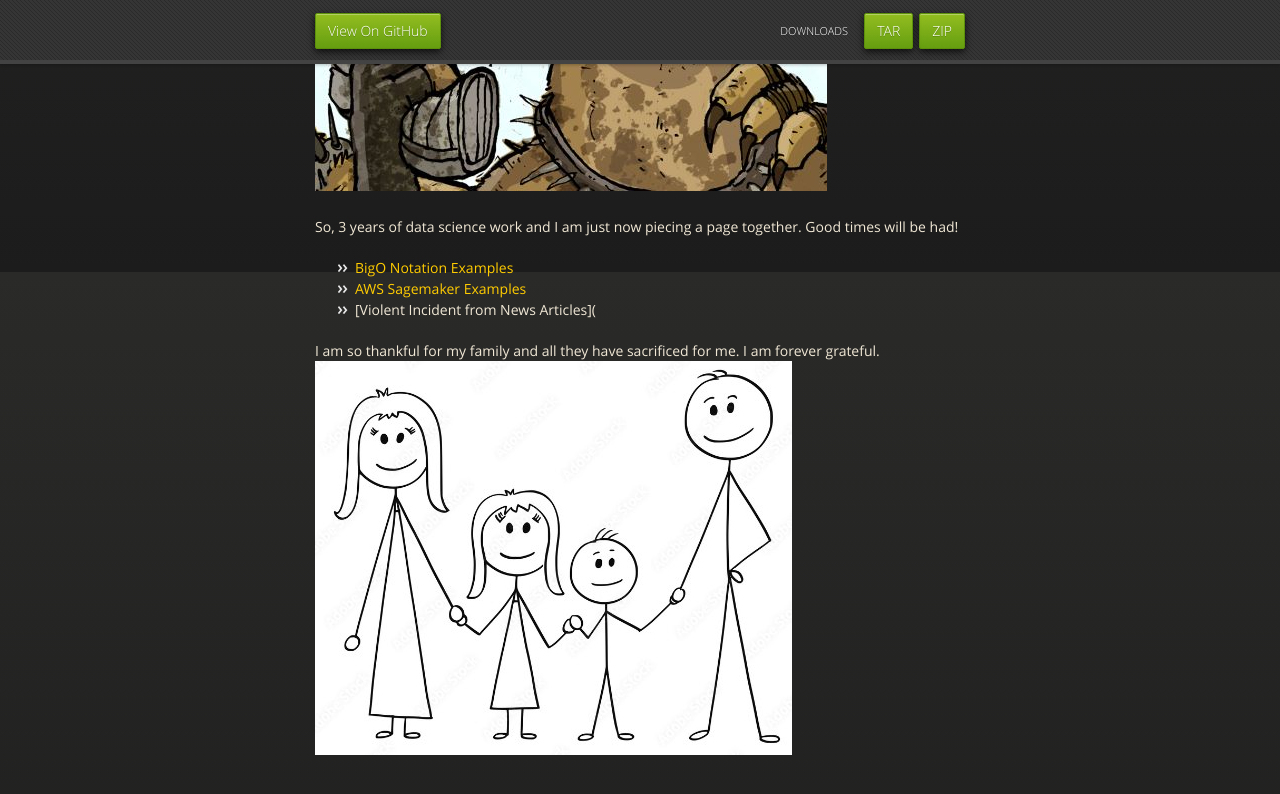
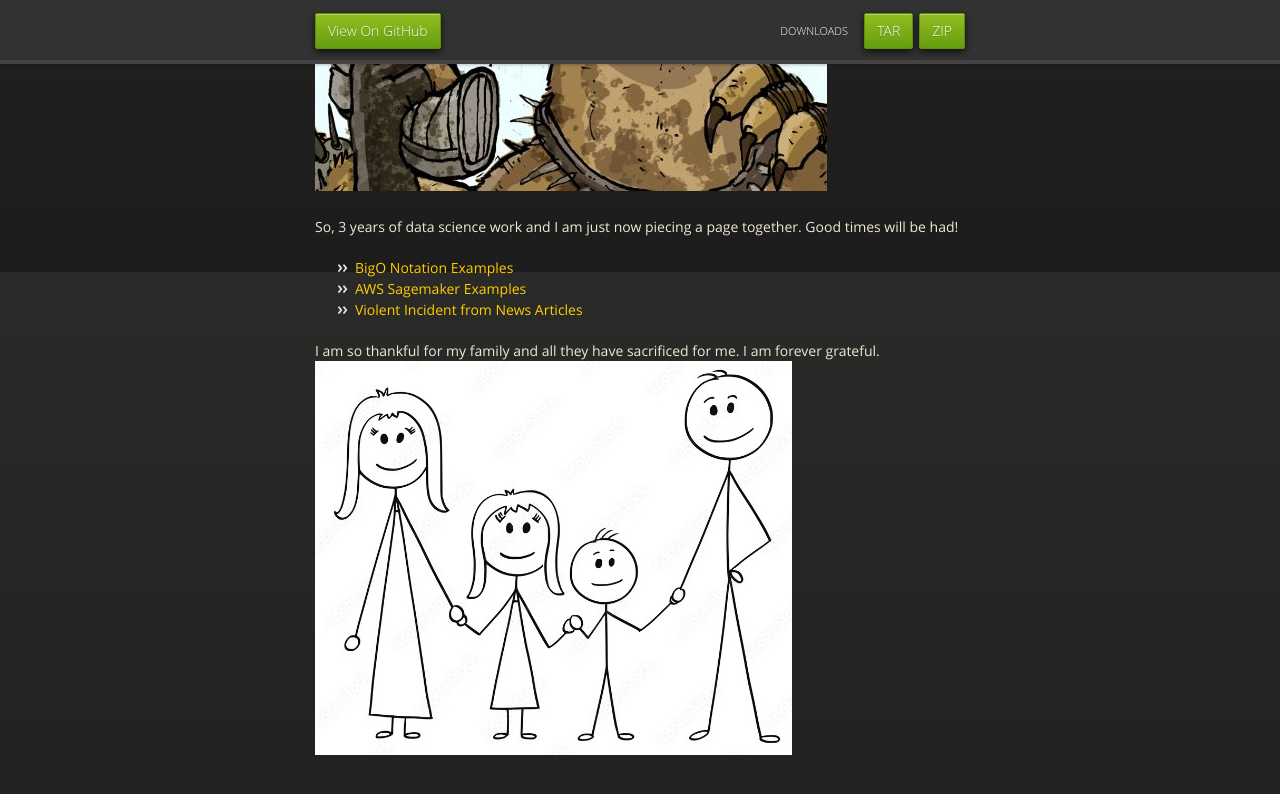
Before and after one commit to WorstCase26/WorstCase26.github.io, a Jekyll site: the page built from index.md, in a window 1280 px wide and 900 px high, scrolled down 628 px. Shown: the top 794 px of the window. Built offline with Jekyll 4.4.1, drawn with Linux system fonts in a browser that asks for light colours; our own code applies the rules of GitHub Pages for plain Markdown files; part of the change alters nothing that is shown.

```diff
--- a/index.md
+++ b/index.md
@@ -11,7 +11,7 @@
 So, 3 years of data science work and I am just now piecing a page together. Good times will be had!
 - [BigO Notation Examples](https://github.com/WorstCase26/CTCI-BigO-Examples-Python)
 - [AWS Sagemaker Examples](https://github.com/WorstCase26/amazon-sagemaker-examples)
-- [Violent Incident from News Articles](
+- [Violent Incident from News Articles](https://github.com/zhukovyuri/VIINA)
 
 I am so thankful for my family and all they have sacrificed for me. I am forever grateful.
 [![Family](pics/family.jpg)](https://www.youtube.com/watch?v=LfxY1sg5_rw)
```
